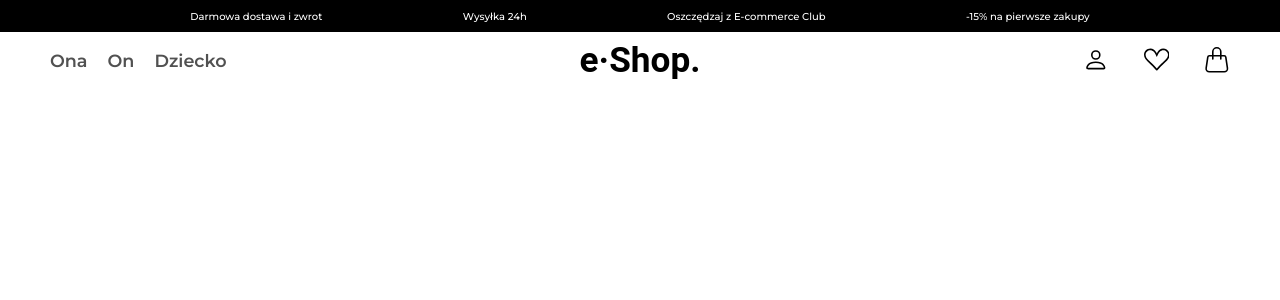
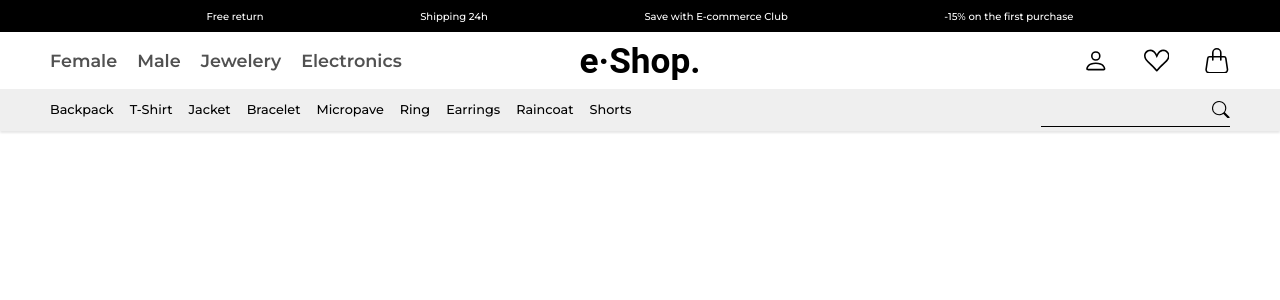
Before and after one commit to kubajot90/E-commerce-React-Redux, a React (Create React App) app: page / in a window 1280 px wide. Shown: the top 300 px of the page. Built offline with nearby package versions, Linux system fonts and the light colour scheme; no server answers; the HTML template or start-up script is replaced by a standard one.

Commit message:
Style categories bar

```diff
--- a/src/components/header/HeaderCategories.js
+++ b/src/components/header/HeaderCategories.js
@@ -1,10 +1,33 @@
+import HeaderSearch from './HeaderSearch';
 import classes from './HeaderCategories.module.css';
+import { useEffect } from 'react';
 
 const HeaderCategories =()=>{
+    const fetchCategories =()=> {
+        fetch('https://fakestoreapi.com/products')
+            .then(res=>res.json())
+            .then(json=>console.log(json))
+    }
+
+    useEffect(()=>{
+        fetchCategories()
+    },[])
+
 return(
-    <>
-
-    </>
+    <div className={classes.HeaderCategories}>
+        <div className={classes.CategoriesBox}>
+            <span>Backpack</span>
+            <span>T-Shirt</span>
+            <span>Jacket</span>
+            <span>Bracelet</span>
+            <span>Micropave</span>
+            <span>Ring</span>
+            <span>Earrings</span>
+            <span>Raincoat</span>
+            <span>Shorts</span>
+        </div>
+        <HeaderSearch/>
+    </div>
 )
 }
 export default HeaderCategories
--- a/src/components/header/HeaderCategories.module.css
+++ b/src/components/header/HeaderCategories.module.css
@@ -0,0 +1,24 @@
+.HeaderCategories {
+    display: flex;
+    align-items: center;
+    justify-content: space-between;
+    /* position: relative; */
+    width: 100%;
+    min-height: 42px;
+    height: auto;
+    padding: 0 var(--mainPadding);
+    background-color: rgb(239, 239, 239);
+    box-shadow: 0 2px 2px rgba(0, 0, 0, 0.099);
+}
+
+.CategoriesBox {
+
+}
+
+.CategoriesBox span {
+    display: inline-block;
+    line-height: 42px;
+    margin-right: 16px;
+    font-size: .8rem;
+
+}
--- a/src/components/header/HeaderMain.js
+++ b/src/components/header/HeaderMain.js
@@ -6,9 +6,10 @@ const HeaderMain =()=>{
 return(
     <div className={classes.headerMain}>
         <div className={classes.navigation}>
-            <span>Ona</span>
-            <span>On</span>
-            <span>Dziecko</span>
+            <span>Female</span>
+            <span>Male</span>
+            <span>Jewelery</span>
+            <span>Electronics</span>
         </div>
         <div className={classes.logo}>e·Shop.</div>
         <div className={classes.iconBox}>
--- a/src/components/header/HeaderMain.module.css
+++ b/src/components/header/HeaderMain.module.css
@@ -4,19 +4,18 @@
     justify-content: space-between;
     padding: 0 var(--mainPadding);
     width: 100%;
-    height: 56px;
+    height: 57px;
 }
 
 .navigation{
     flex-basis: 33%;
-    /* margin-right: 20px; */
     font-size: 1.1rem;
     font-weight: 600;
     color: rgb(81, 81, 81);
 }
 
-.navigation span:nth-child(2){
-   margin: 0 20px;
+.navigation span {
+   margin-right: 20px;
 }
 
 .logo {
--- /dev/null
+++ b/src/components/header/HeaderSearch.js
@@ -0,0 +1,12 @@
+import { BsSearch} from 'react-icons/bs';
+import classes from './HeaderSearch.module.css';
+
+const HeaderSearch =()=> {
+    return (
+        <div className={classes.headerSearch}>
+            <input className={classes.searchInput}/>
+        <BsSearch className={classes.headerSearchIcon}/>
+        </div>
+    )
+}
+export default HeaderSearch;
--- /dev/null
+++ b/src/components/header/HeaderSearch.module.css
@@ -0,0 +1,16 @@
+.headerSearch {
+    display: flex;
+    align-items: center;
+    justify-content: flex-end;
+    height: 34px;
+    width: 16%;
+    border-bottom: 1px solid black;
+}
+
+.headerSearchIcon {
+    font-size: 1.1rem;
+}
+
+.searchInput {
+    all: unset;
+}
--- a/src/components/header/HeaderTop.js
+++ b/src/components/header/HeaderTop.js
@@ -3,10 +3,10 @@ import classes from './HeaderTop.module.css'
 const HeaderTop =()=>{
 return(
     <div className={classes.headerTop}>
-      <span className={classes.headerTop__text}>Darmowa dostawa i zwrot</span>
-      <span className={classes.headerTop__text}>Wysyłka 24h</span>
-      <span className={classes.headerTop__text}>Oszczędzaj z E-commerce Club</span>
-      <span className={classes.headerTop__text}>-15% na pierwsze zakupy</span>
+      <span className={classes.headerTop__text}>Free return</span>
+      <span className={classes.headerTop__text}>Shipping 24h</span>
+      <span className={classes.headerTop__text}>Save with E-commerce Club</span>
+      <span className={classes.headerTop__text}>-15% on the first purchase</span>
     </div>
 )
 }
```
